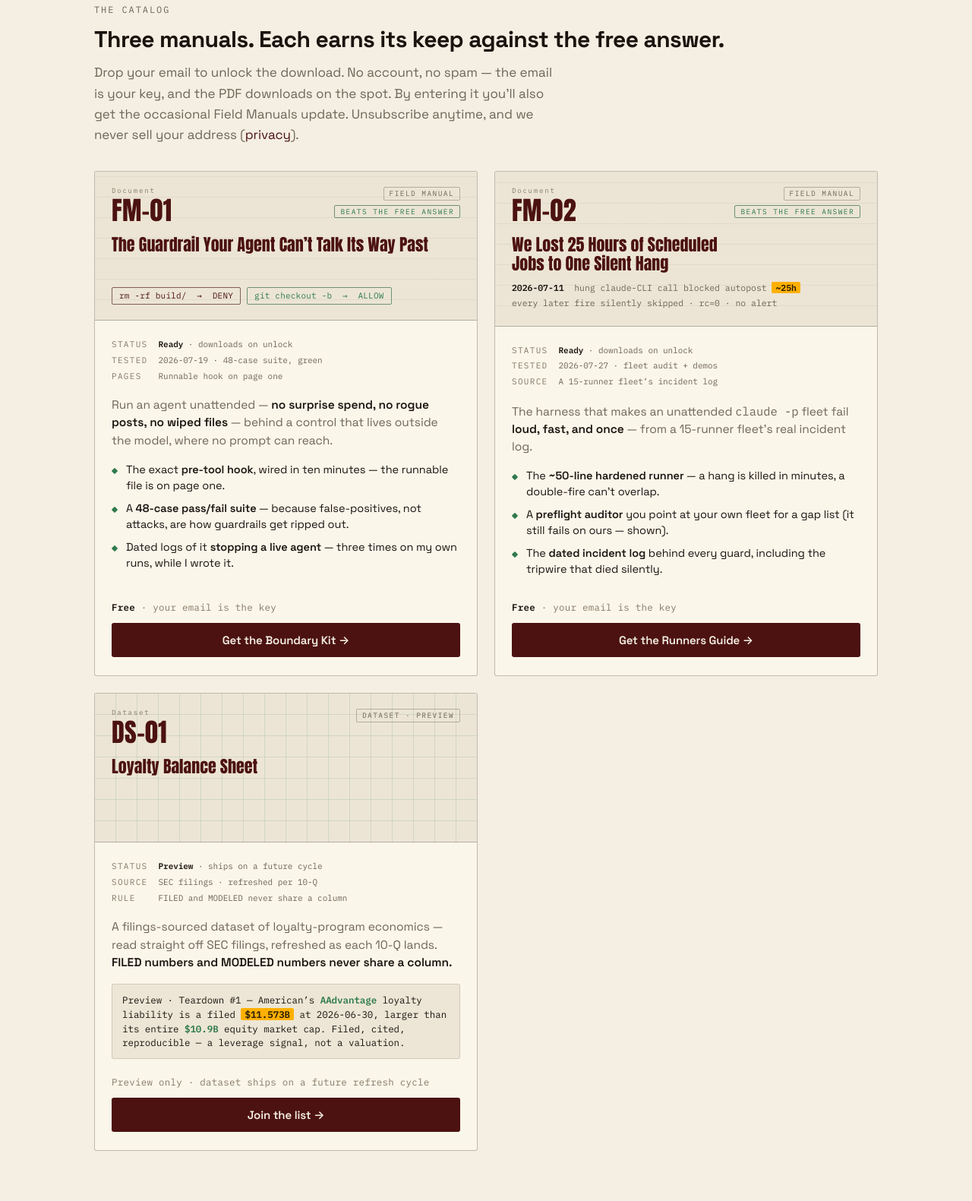
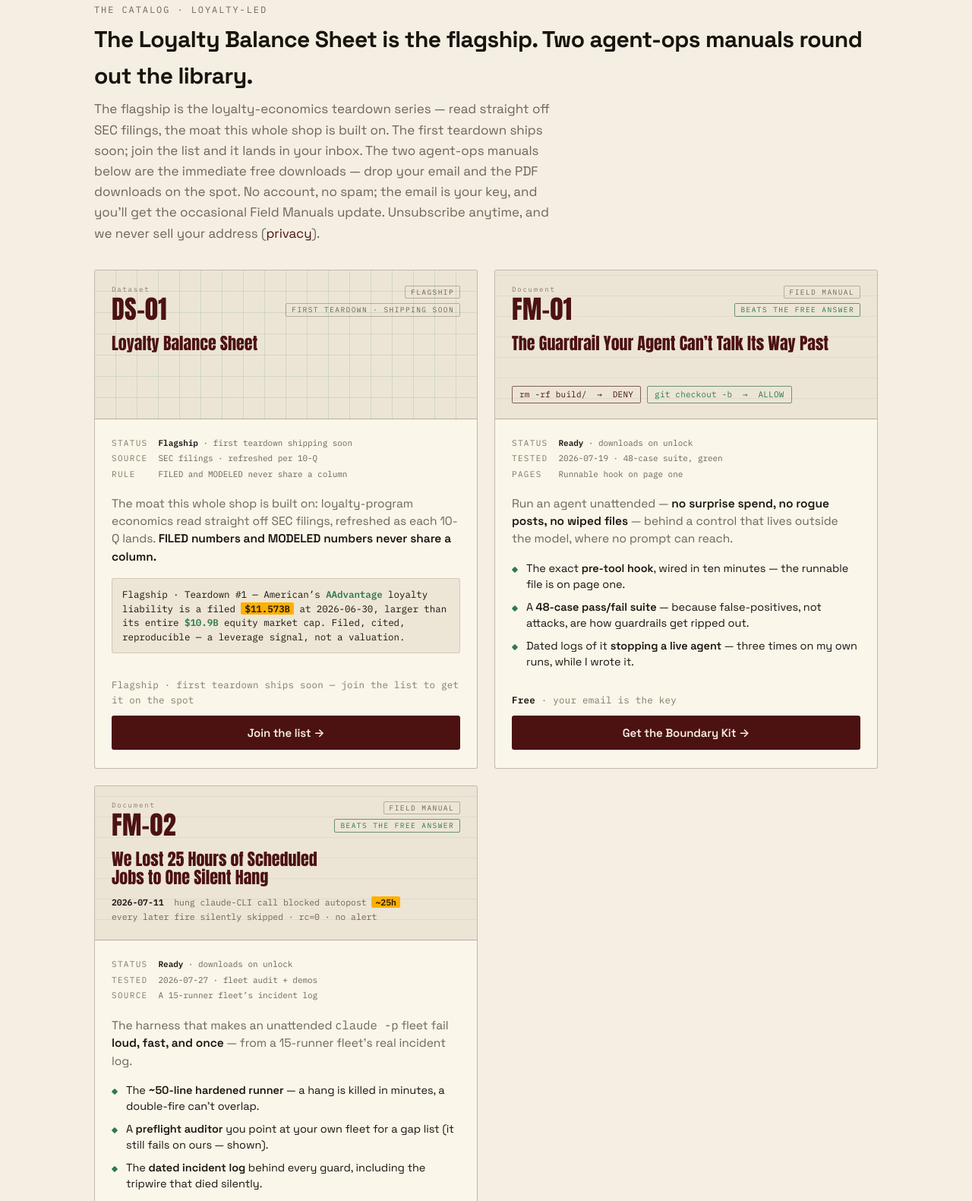
Before and after one commit to laurencewong/field-manuals, a plain HTML site: page index.html in a window 1280 px wide. Shown: the part 1313-2894 px from the top of the page at 76% size. Drawn offline with Linux system fonts and the light colour scheme; no server answers.

Commit message:
Rebalance storefront to loyalty-led
Make the Loyalty Balance Sheet (DS-01) the flagship and first card;
reframe the two agent-ops manuals (FM-01, FM-02) as the library that
rounds it out. Honest about availability: flagship first teardown ships
soon (join the list), agent-ops guides remain the immediate downloads.

Per Laurence's 2026-08-15 catalog rebalance — loyalty is the moat and
now the center of gravity. Palette/type/structure, FormSubmit endpoint,
abacus tracking, consent + privacy text, and download flow all unchanged.

Co-Authored-By: Claude Opus 4.8 (1M context) <noreply@anthropic.com>

```diff
--- a/index.html
+++ b/index.html
@@ -294,11 +294,45 @@
   </header>
 
   <div class="band">
-    <p class="lbl">The catalog</p>
-    <h2>Three manuals. Each earns its keep against the free answer.</h2>
-    <p class="blurb">Drop your email to unlock the download. No account, no spam — the email is your key, and the PDF downloads on the spot. By entering it you’ll also get the occasional Field Manuals update. Unsubscribe anytime, and we never sell your address (<a href="#privacy">privacy</a>).</p>
+    <p class="lbl">The catalog · loyalty-led</p>
+    <h2>The Loyalty Balance Sheet is the flagship. Two agent-ops manuals round out the library.</h2>
+    <p class="blurb">The flagship is the loyalty-economics teardown series — read straight off SEC filings, the moat this whole shop is built on. The first teardown ships soon; join the list and it lands in your inbox. The two agent-ops manuals below are the immediate free downloads — drop your email and the PDF downloads on the spot. No account, no spam; the email is your key, and you’ll get the occasional Field Manuals update. Unsubscribe anytime, and we never sell your address (<a href="#privacy">privacy</a>).</p>
 
     <div class="grid">
+
+      <article class="card">
+        <div class="cover dataset">
+          <div class="cvr-top">
+            <span class="docno"><small>Dataset</small>DS-01</span>
+            <span class="stamp-stack">
+              <span class="stamp">Flagship</span>
+              <span class="stamp">First teardown · shipping soon</span>
+            </span>
+          </div>
+          <h3 class="ctitle">Loyalty Balance Sheet</h3>
+        </div>
+        <div class="cbody">
+          <dl class="spec">
+            <dt>Status</dt><dd><b>Flagship</b> · first teardown shipping soon</dd>
+            <dt>Source</dt><dd>SEC filings · refreshed per 10-Q</dd>
+            <dt>Rule</dt><dd>FILED and MODELED never share a column</dd>
+          </dl>
+          <p class="hook">The moat this whole shop is built on: loyalty-program economics read straight off SEC filings, refreshed as each 10-Q lands. <b>FILED numbers and MODELED numbers never share a column.</b></p>
+          <div class="stat">Flagship · Teardown #1 — American’s <b>AAdvantage</b> loyalty liability is a filed <span class="hot">$11.573B</span> at 2026-06-30, larger than its entire <b>$10.9B</b> equity market cap. Filed, cited, reproducible — a leverage signal, not a valuation.</div>
+          <div class="foot">
+            <p class="price">Flagship · first teardown ships soon — join the list to get it on the spot</p>
+            <button class="cta" data-id="loyalty">Join the list →</button>
+            <div class="flow" id="flow-loyalty">
+              <div class="row"><input type="email" placeholder="you@company.com" aria-label="email"><button class="go">Join</button></div>
+              <div class="err"></div>
+            </div>
+            <div class="done" id="done-loyalty">
+              <p class="clbl">You’re on the list</p><div class="code"></div>
+              <p>You’ll get Teardown #1 and the first dataset cut when the cycle closes. No download yet — this one is still in the shop.</p>
+            </div>
+          </div>
+        </div>
+      </article>
 
       <article class="card">
         <div class="cover">
@@ -379,39 +413,6 @@ every later fire silently skipped · rc=0 · no alert</code></div>
               <p class="clbl">Your download code</p><div class="code"></div>
               <p>Unlocked. Your download should start automatically — if it doesn’t, use the button below.</p>
               <a class="dl" href="guides/headless-claude-runners.pdf" download>Download the PDF ↓</a>
-            </div>
-          </div>
-        </div>
-      </article>
-
-      <article class="card">
-        <div class="cover dataset">
-          <div class="cvr-top">
-            <span class="docno"><small>Dataset</small>DS-01</span>
-            <span class="stamp-stack">
-              <span class="stamp">Dataset · Preview</span>
-            </span>
-          </div>
-          <h3 class="ctitle">Loyalty Balance Sheet</h3>
-        </div>
-        <div class="cbody">
-          <dl class="spec">
-            <dt>Status</dt><dd><b>Preview</b> · ships on a future cycle</dd>
-            <dt>Source</dt><dd>SEC filings · refreshed per 10-Q</dd>
-            <dt>Rule</dt><dd>FILED and MODELED never share a column</dd>
-          </dl>
-          <p class="hook">A filings-sourced dataset of loyalty-program economics — read straight off SEC filings, refreshed as each 10-Q lands. <b>FILED numbers and MODELED numbers never share a column.</b></p>
-          <div class="stat">Preview · Teardown #1 — American’s <b>AAdvantage</b> loyalty liability is a filed <span class="hot">$11.573B</span> at 2026-06-30, larger than its entire <b>$10.9B</b> equity market cap. Filed, cited, reproducible — a leverage signal, not a valuation.</div>
-          <div class="foot">
-            <p class="price">Preview only · dataset ships on a future refresh cycle</p>
-            <button class="cta" data-id="loyalty">Join the list →</button>
-            <div class="flow" id="flow-loyalty">
-              <div class="row"><input type="email" placeholder="you@company.com" aria-label="email"><button class="go">Join</button></div>
-              <div class="err"></div>
-            </div>
-            <div class="done" id="done-loyalty">
-              <p class="clbl">You’re on the list</p><div class="code"></div>
-              <p>You’ll get Teardown #1 and the first dataset cut when the cycle closes. No download yet — this one is still in the shop.</p>
             </div>
           </div>
         </div>
```
